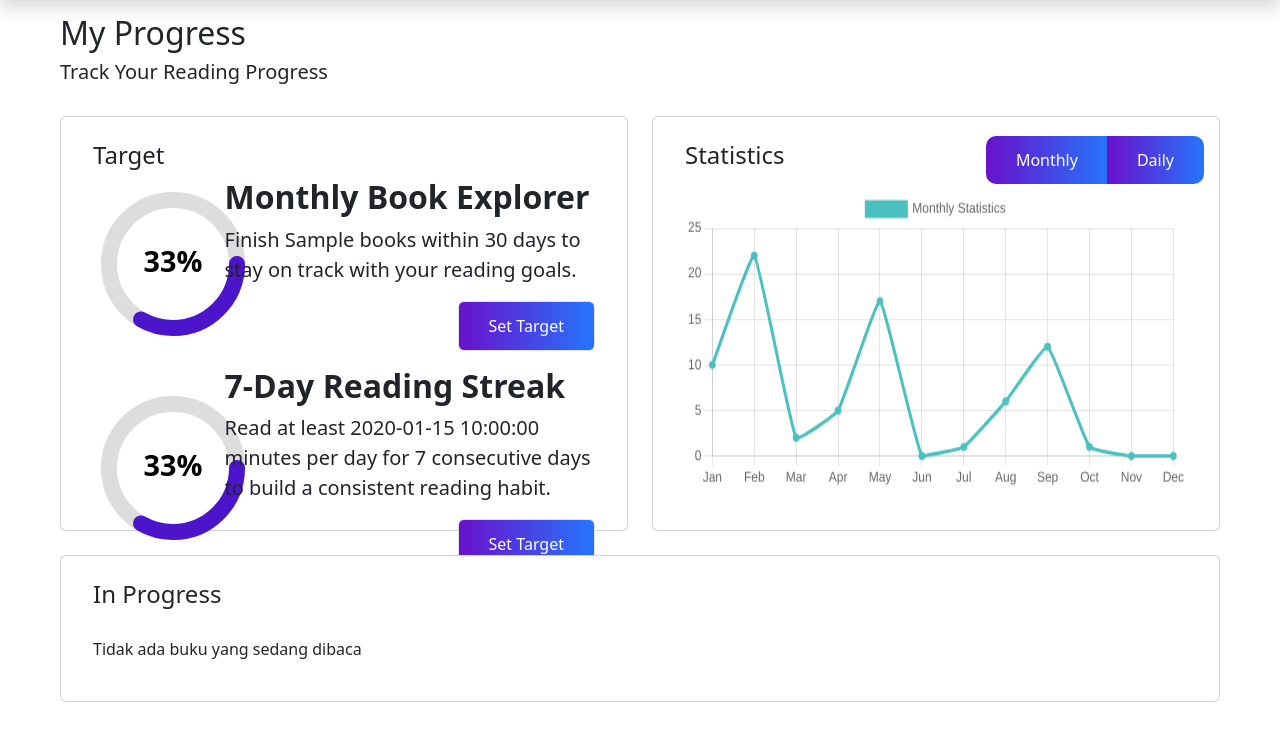
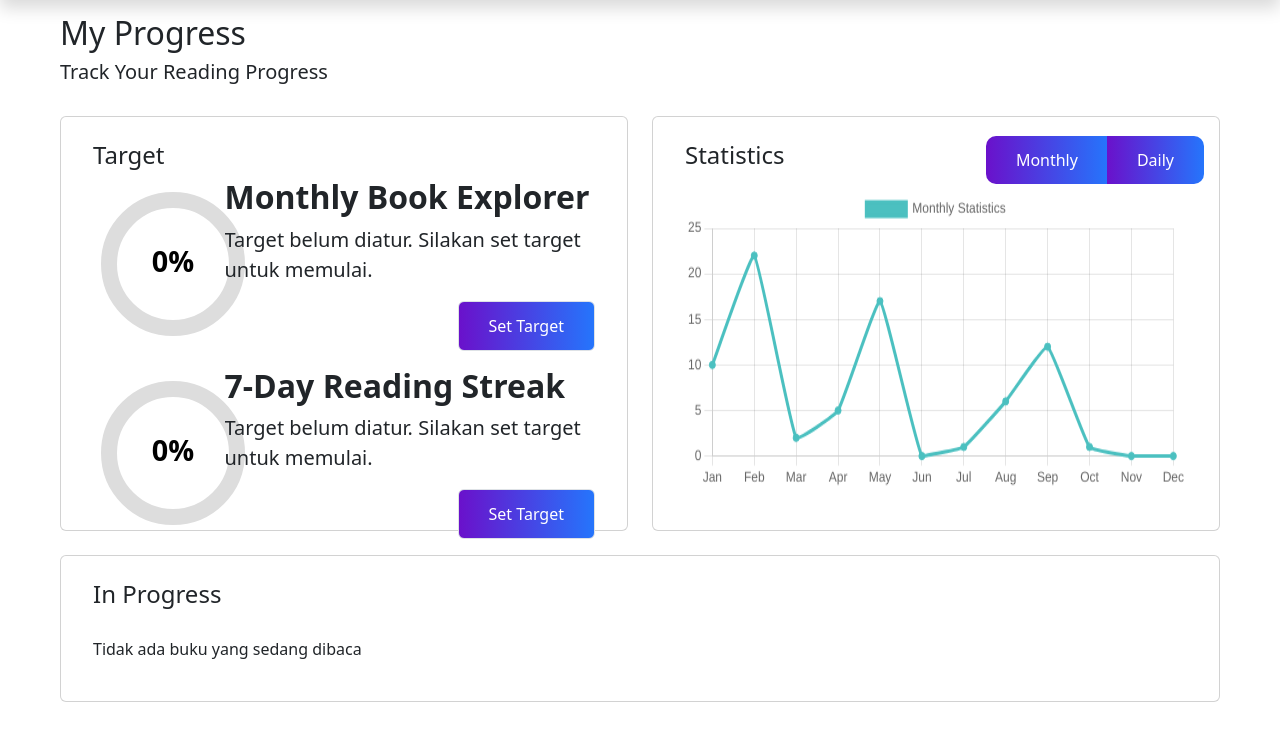
Before and after one commit to jovinjuan/web-project, a PHP site: page /myprogress.php in a window 1280 px wide. Shown: the part 98-848 px from the top of the page. Run offline with PHP 8.4, Linux system fonts and the light colour scheme; the visitor is signed in with stand-in values (Sample User, id 1); tables that the repository leaves empty or names only in its code hold one stand-in row (values such as "Sample post"); some libraries are stand-ins or nearby versions.

Commit message:
UPDATE MYPROGRESS
- Bagian Target telah sepenuhnya integrasi dengan database
- Progress terhubung dengan circle chart dan juga streak

```diff
--- /dev/null
+++ b/getprogress.php
@@ -0,0 +1,98 @@
+<?php
+$user_id = isset($_SESSION['user_id']) ? $_SESSION['user_id'] : null;
+
+if (!$user_id) {
+    echo "<p style='color: red;'>User not logged in.</p>";
+    exit;
+}
+
+try {
+    // --- Monthly Book Explorer ---
+    // Ambil target bulanan pengguna
+    $current_date = date('Y-m-d');
+    $target_type_monthly = 'monthly';
+    $sql = "SELECT book_target, target_start_date, target_end_date
+            FROM reading_targets
+            WHERE user_id = :user_id
+            AND target_type = :target_type
+            AND :current_date BETWEEN target_start_date AND target_end_date";
+    $query = $conn->prepare($sql);
+    $query->bindParam(':user_id', $user_id, PDO::PARAM_INT);
+    $query->bindParam(':target_type', $target_type_monthly, PDO::PARAM_STR);
+    $query->bindParam(':current_date', $current_date, PDO::PARAM_STR);
+    $query->execute();
+    $target = $query->fetch(PDO::FETCH_ASSOC);
+
+    $monthly_progress = 0;
+    $monthly_completed_books = 0;
+    $monthly_target_value = 0;
+
+    if ($target) {
+        $monthly_target_value = $target['book_target'];
+        $start_date = $target['target_start_date'];
+        $end_date = $target['target_end_date'];
+
+        // Hitung jumlah buku yang selesai dalam periode ini
+        $sql = "SELECT COUNT(DISTINCT book_id) as completed_books
+                FROM reading_activity
+                WHERE user_id = :user_id
+                AND reading_progress = '100'
+                AND reading_date BETWEEN :start_date AND :end_date";
+        $query = $conn->prepare($sql);
+        $query->bindParam(':user_id', $user_id, PDO::PARAM_INT);
+        $query->bindParam(':start_date', $start_date, PDO::PARAM_STR);
+        $query->bindParam(':end_date', $end_date, PDO::PARAM_STR);
+        $query->execute();
+        $result = $query->fetch(PDO::FETCH_ASSOC);
+
+        $monthly_completed_books = $result['completed_books'];
+        $monthly_progress = ($monthly_target_value > 0) ? ($monthly_completed_books / $monthly_target_value) * 100 : 0;
+        $monthly_progress = min($monthly_progress, 100); // Maksimal 100%
+    }
+
+    // --- 7-Day Reading Streak ---
+    $target_type_streak = 'streak';
+    $sql = "SELECT streak_time FROM reading_targets
+            WHERE user_id = :user_id AND target_type = :target_type";
+    $query = $conn->prepare($sql);
+    $query->bindParam(':user_id', $user_id, PDO::PARAM_INT);
+    $query->bindParam(':target_type', $target_type_streak, PDO::PARAM_STR);
+    $query->execute();
+    $target = $query->fetch(PDO::FETCH_ASSOC);
+
+    $streak_progress = 0;
+    $streak_days = 0;
+    $streak_target_time = 0;
+
+    if ($target) {
+        $streak_target_time = $target['streak_time'] * 60; // Konversi menit ke detik
+        $end_date = new DateTime(); // Hari ini
+        $start_date = (clone $end_date)->modify('-6 days'); // 7 hari terakhir
+
+        // Cek setiap hari dalam 7 hari terakhir
+        $days_met = 0;
+        for ($i = 0; $i < 7; $i++) {
+            $current_date = (clone $start_date)->modify("+$i days")->format('Y-m-d');
+            $sql = "SELECT SUM(reading_duration) as total_duration
+                    FROM reading_activity
+                    WHERE user_id = :user_id
+                    AND reading_date = :current_date";
+            $query = $conn->prepare($sql);
+            $query->bindParam(':user_id', $user_id, PDO::PARAM_INT);
+            $query->bindParam(':current_date', $current_date, PDO::PARAM_STR);
+            $query->execute();
+            $result = $query->fetch(PDO::FETCH_ASSOC);
+
+            $total_duration = $result['total_duration'] ?? 0;
+            if ($total_duration >= $streak_target_time) {
+                $days_met++;
+            }
+        }
+
+        $streak_days = $days_met;
+        $streak_progress = ($streak_days / 7) * 100; // Persentase dari 7 hari
+    }
+} catch (PDOException $e) {
+    echo "<p style='color: red;'>Error: " . $e->getMessage() . "</p>";
+}
+?>
--- a/myprogress.php
+++ b/myprogress.php
@@ -1,5 +1,6 @@
 <?php
 require "config.php";
+include "getprogress.php";
 $user_id = isset($_SESSION['user_id']) ? $_SESSION['user_id'] : null;
 
 // Ambil data buku dengan status 'currently_reading' dan progress membaca jika ada
@@ -32,15 +33,34 @@ if (isset($user_id)) {
     $book_target = 'Belum diatur';
     $streak_time = 'Belum diatur';
 
-    $sql = "SELECT book_target, streak_time FROM reading_targets WHERE user_id = :user_id";
+    $current_date = date('Y-m-d');
+
+    $sql = "SELECT book_target
+            FROM reading_targets
+            WHERE user_id = :user_id
+            AND target_type = 'monthly'
+            AND :current_date BETWEEN target_start_date AND target_end_date";
     $query = $conn->prepare($sql);
-    $query->bindParam(':user_id',$user_id,PDO::PARAM_INT);
-    $result = $query->execute();
+    $query->bindParam(':user_id', $user_id, PDO::PARAM_INT);
+    $query->bindParam(':current_date', $current_date, PDO::PARAM_STR);
+    $query->execute();
     $targetdata = $query->fetch(PDO::FETCH_ASSOC);
 
-    if ($targetdata) {
-        $book_target = $targetdata['book_target'] > 0 ? $targetdata['book_target'] : 'Belum diatur';
-        $streak_time = $targetdata['streak_time'] > 0 ? $targetdata['streak_time'] : 'Belum diatur';
+    if ($targetdata && $targetdata['book_target'] > 0) {
+        $book_target = $targetdata['book_target'];
+    }
+
+    $sql = "SELECT streak_time
+            FROM reading_targets
+            WHERE user_id = :user_id
+            AND target_type = 'streak'";
+    $query = $conn->prepare($sql);
+    $query->bindParam(':user_id', $user_id, PDO::PARAM_INT);
+    $query->execute();
+    $targetdata = $query->fetch(PDO::FETCH_ASSOC);
+
+    if ($targetdata && $targetdata['streak_time'] > 0) {
+        $streak_time = $targetdata['streak_time'];
     }
 }
 else {
@@ -290,6 +310,12 @@ else {
                             <h4 class="card-title">Target</h4>
                             <div class="row align-items-center mb-3">
                                 <div class="col-3">
+                                <?php
+                                // Calculate stroke-dashoffset for monthly progress
+                                $monthly_progress = isset($monthly_progress) ? round($monthly_progress, 1) : 0;
+                                $dasharray = 251.2; // Circumference of the circle (2 * π * 40)
+                                $dashoffset = $dasharray * (1 - $monthly_progress / 100);
+                                ?>
                                     <svg width="160" height="160" viewBox="0 0 100 100">
                                         <circle
                                             cx="50"
@@ -307,7 +333,7 @@ else {
                                             stroke-width="10"
                                             fill="none"
                                             stroke-dasharray="251.2"
-                                            stroke-dashoffset="167.5"
+                                            stroke-dashoffset="<?php echo $dashoffset ; ?>"
                                             stroke-linecap="round"
                                         />
                                         <text
@@ -318,7 +344,7 @@ else {
                                             fill="black"
                                             font-weight="bold"
                                         >
-                                            33%
+                                        <?php echo $monthly_progress; ?>%
                                         </text>
                                     </svg>
                                 </div>
@@ -341,6 +367,10 @@ else {
                             </div>
                             <div class="row align-items-center mt-2 mb-2">
                                 <div class="col-3">
+                                <?php
+                                $streak_progress = isset($streak_progress) ? round($streak_progress, 1) : 0;
+                                $dashoffset = $dasharray * (1 - $streak_progress / 100);
+                                ?>
                                     <svg width="160" height="160" viewBox="0 0 100 100">
                                         <circle
                                             cx="50"
@@ -358,7 +388,7 @@ else {
                                             stroke-width="10"
                                             fill="none"
                                             stroke-dasharray="251.2"
-                                            stroke-dashoffset="167.5"
+                                            stroke-dashoffset="<?php echo $dashoffset; ?>"
                                             stroke-linecap="round"
                                         />
                                         <text
@@ -369,7 +399,7 @@ else {
                                             fill="black"
                                             font-weight="bold"
                                         >
-                                            33%
+                                        <?php echo $streak_progress; ?>%
                                         </text>
                                     </svg>
                                 </div>
```
Also changed, not shown: settarget.php (+17 -4 lines).
